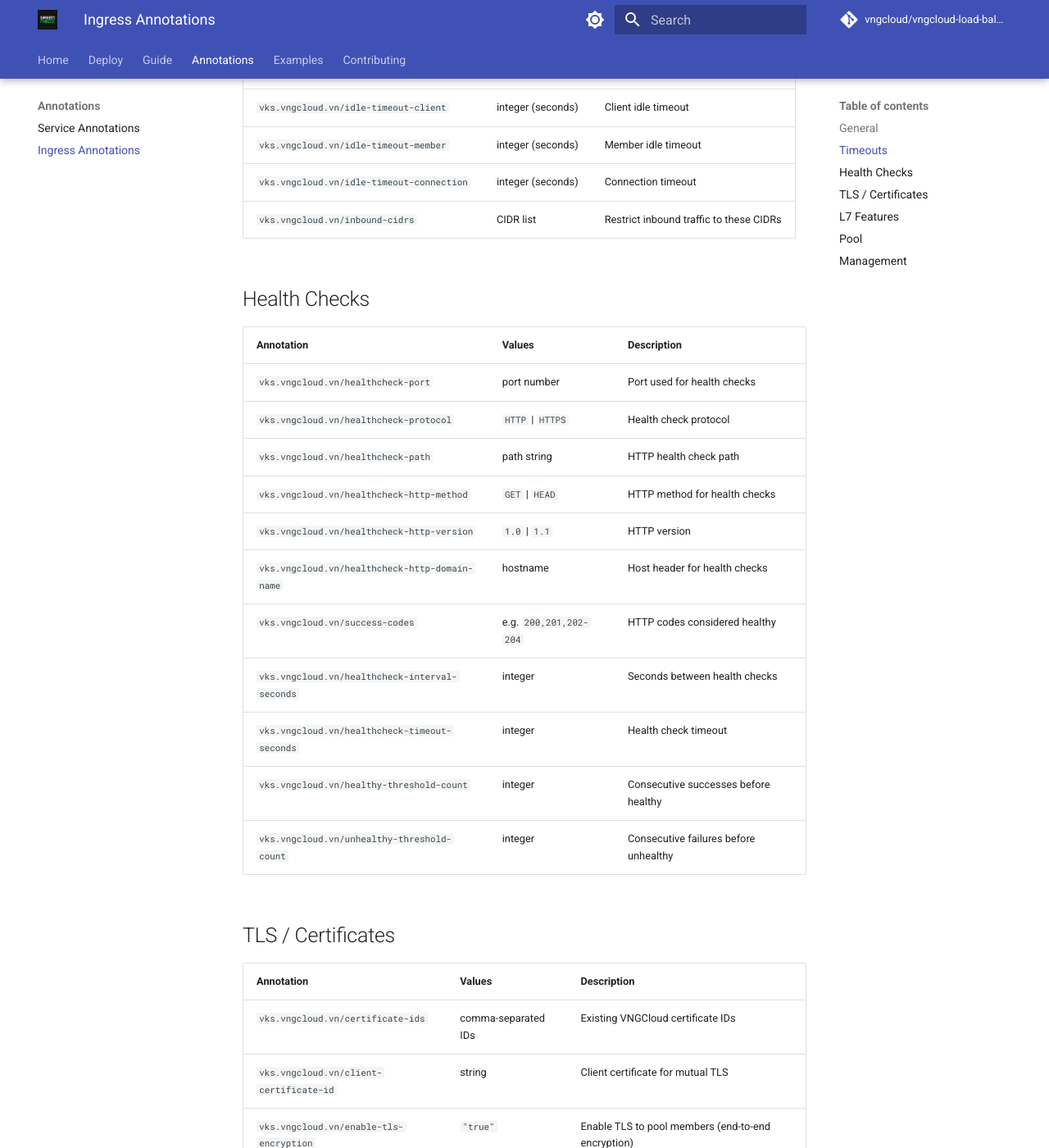
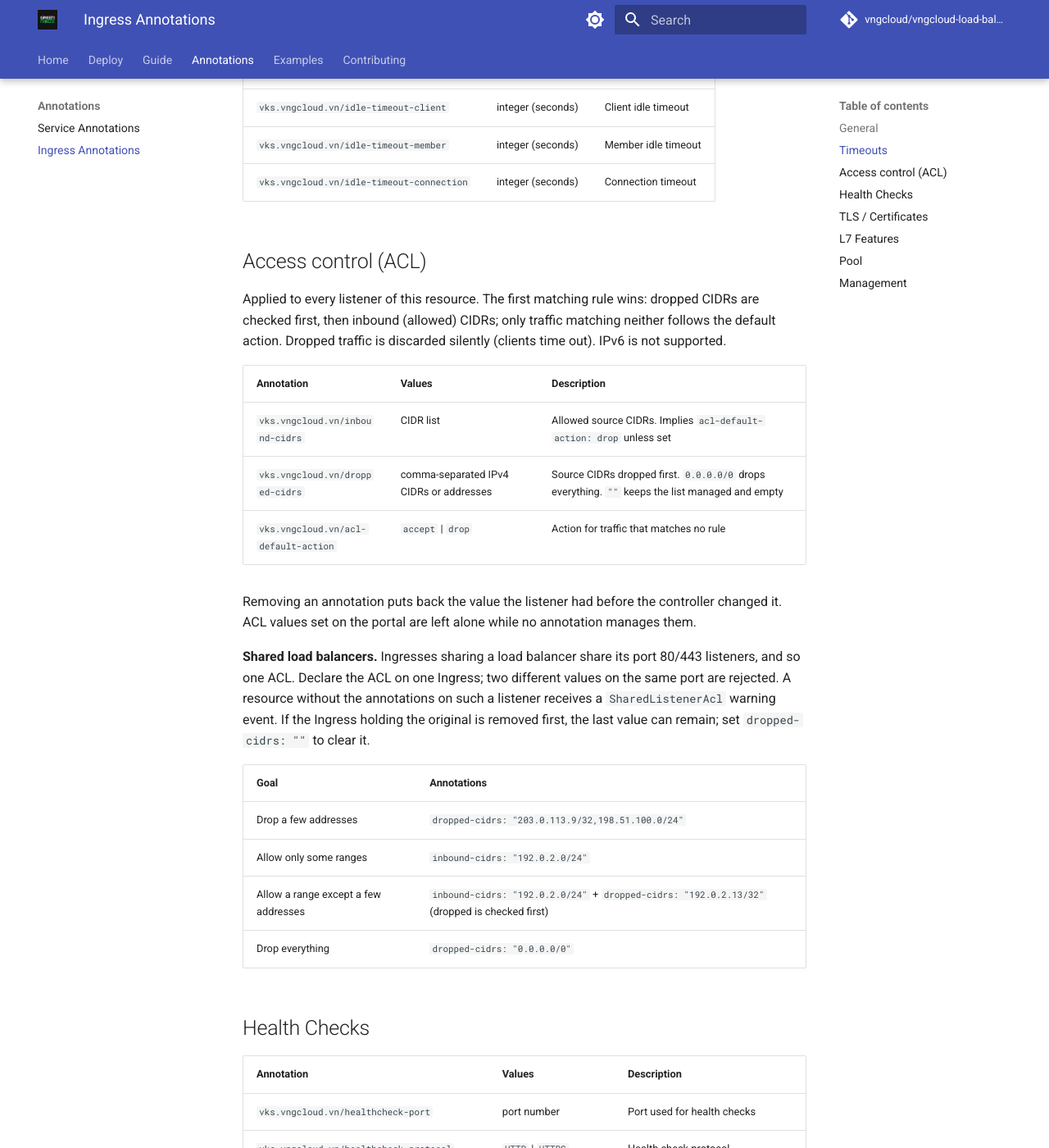
Before and after one commit to GreenNodeHub/vngcloud-load-balancer-controller, an MkDocs documentation site: the page built from docs/annotations/ingress.md, in a window 1280 px wide and 1400 px high, scrolled down 1190 px. Shown: the whole window at 82% size. Built offline with MkDocs 1.6.1 and Material for MkDocs 9.7.7, drawn with Linux system fonts in a browser that asks for light colours; comment, search, counter and statistics services are not loaded; the version menu is left out.

Commit message:
docs: listener ACL annotations

```diff
--- a/docs/annotations/ingress.md
+++ b/docs/annotations/ingress.md
@@ -26,7 +26,27 @@ All Ingress annotations use the prefix `vks.vngcloud.vn`. Ingress resources must
 | `vks.vngcloud.vn/idle-timeout-client` | integer (seconds) | Client idle timeout |
 | `vks.vngcloud.vn/idle-timeout-member` | integer (seconds) | Member idle timeout |
 | `vks.vngcloud.vn/idle-timeout-connection` | integer (seconds) | Connection timeout |
-| `vks.vngcloud.vn/inbound-cidrs` | CIDR list | Restrict inbound traffic to these CIDRs |
+
+## Access control (ACL)
+
+Applied to every listener of this resource. The first matching rule wins: dropped CIDRs are checked first, then inbound (allowed) CIDRs; only traffic matching neither follows the default action. Dropped traffic is discarded silently (clients time out). IPv6 is not supported.
+
+| Annotation | Values | Description |
+|---|---|---|
+| `vks.vngcloud.vn/inbound-cidrs` | CIDR list | Allowed source CIDRs. Implies `acl-default-action: drop` unless set |
+| `vks.vngcloud.vn/dropped-cidrs` | comma-separated IPv4 CIDRs or addresses | Source CIDRs dropped first. `0.0.0.0/0` drops everything. `""` keeps the list managed and empty |
+| `vks.vngcloud.vn/acl-default-action` | `accept` \| `drop` | Action for traffic that matches no rule |
+
+Removing an annotation puts back the value the listener had before the controller changed it. ACL values set on the portal are left alone while no annotation manages them.
+
+**Shared load balancers.** Ingresses sharing a load balancer share its port 80/443 listeners, and so one ACL. Declare the ACL on one Ingress; two different values on the same port are rejected. A resource without the annotations on such a listener receives a `SharedListenerAcl` warning event. If the Ingress holding the original is removed first, the last value can remain; set `dropped-cidrs: ""` to clear it.
+
+| Goal | Annotations |
+|---|---|
+| Drop a few addresses | `dropped-cidrs: "203.0.113.9/32,198.51.100.0/24"` |
+| Allow only some ranges | `inbound-cidrs: "192.0.2.0/24"` |
+| Allow a range except a few addresses | `inbound-cidrs: "192.0.2.0/24"` + `dropped-cidrs: "192.0.2.13/32"` (dropped is checked first) |
+| Drop everything | `dropped-cidrs: "0.0.0.0/0"` |
 
 ## Health Checks
 
```
Also changed, not shown: docs/annotations/service.md (+21 -1 lines).
